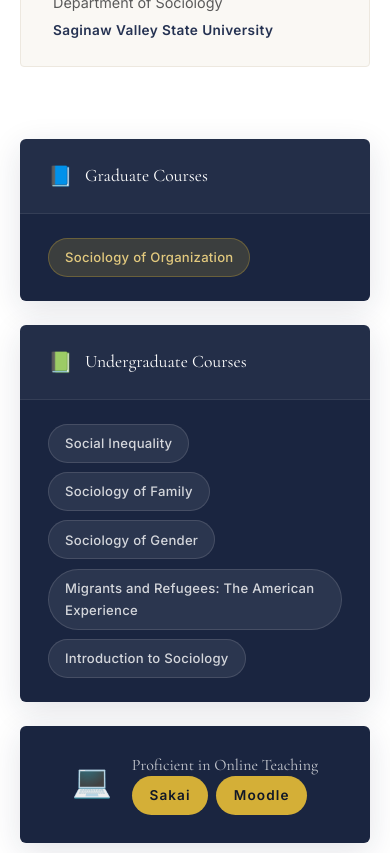
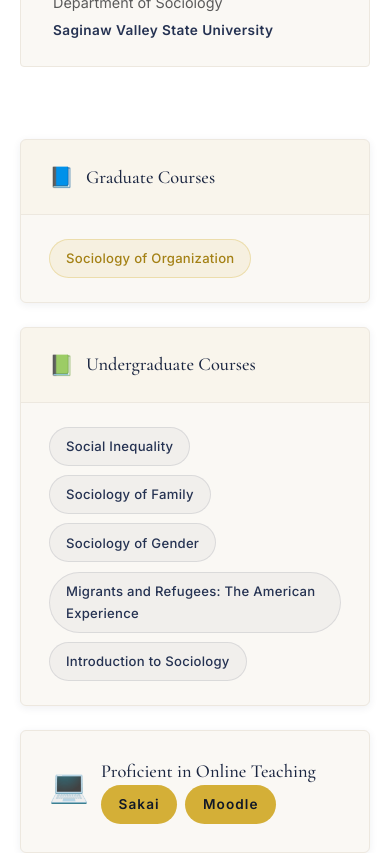
Before and after one commit to faxingberling1/manashi-ray, a Next.js app: page /about in a window 390 px wide. Shown: the part 3100-3953 px from the top of the page. Built offline with nearby package versions, Linux system fonts and the light colour scheme.

Commit message:
feat: add CSS module for Teaching component with responsive timeline and course card layouts

```diff
--- a/components/Teaching/Teaching.module.css
+++ b/components/Teaching/Teaching.module.css
@@ -153,10 +153,16 @@
 
 /* Course Cards */
 .courseCard {
-  background: var(--clr-navy);
+  background: var(--clr-ivory);
+  border: 1px solid var(--clr-cream);
   border-radius: 6px;
   overflow: hidden;
+  box-shadow: var(--shadow-sm);
+  transition: box-shadow var(--transition), border-color var(--transition);
+}
+.courseCard:hover {
   box-shadow: var(--shadow-md);
+  border-color: rgba(212, 175, 55, 0.35);
 }
 
 .courseCardHeader {
@@ -164,15 +170,15 @@
   align-items: center;
   gap: 0.75rem;
   padding: 1.25rem 1.75rem;
-  border-bottom: 1px solid rgba(255,255,255,.08);
-  background: rgba(255,255,255,.04);
+  border-bottom: 1px solid var(--clr-cream);
+  background: rgba(212, 175, 55, 0.04);
 }
 .courseCardIcon { font-size: 1.25rem; }
 .courseCardTitle {
   font-family: var(--ff-display);
-  font-size: 1.1rem;
-  color: #fff;
-  font-weight: 400;
+  font-size: 1.15rem;
+  color: var(--clr-navy);
+  font-weight: 500;
 }
 
 .tags {
@@ -187,47 +193,55 @@
   border-radius: 100px;
   font-size: 0.82rem;
   font-weight: 500;
-  background: rgba(255,255,255,.08);
-  color: rgba(255,255,255,.8);
-  border: 1px solid rgba(255,255,255,.12);
+  background: rgba(26, 37, 64, 0.04);
+  color: var(--clr-navy-mid);
+  border: 1px solid rgba(26, 37, 64, 0.1);
   letter-spacing: 0.02em;
   transition: all var(--transition);
 }
 .tag:hover {
-  background: rgba(255,255,255,.14);
-  color: #fff;
+  background: rgba(26, 37, 64, 0.08);
+  color: var(--clr-navy-deep);
+  border-color: var(--clr-navy);
 }
 
 .tagGold {
-  background: rgba(212, 175, 55, 0.18);
-  color: var(--clr-gold-light);
+  background: rgba(212, 175, 55, 0.1);
+  color: #a48115;
   border-color: rgba(212, 175, 55, 0.3);
 }
 .tagGold:hover {
-  background: rgba(212, 175, 55, 0.28);
-  color: #fff;
+  background: rgba(212, 175, 55, 0.2);
+  color: #8f6e0b;
+  border-color: var(--clr-gold);
 }
 
 /* Platform card */
 .platformCard {
-  background: var(--clr-navy);
+  background: var(--clr-ivory);
+  border: 1px solid var(--clr-cream);
   border-radius: 6px;
   padding: 1.75rem;
   display: flex;
   flex-direction: column;
-  gap: 1.25rem;
+  gap: 0.75rem;
+  box-shadow: var(--shadow-sm);
+  align-self: stretch;
+  justify-content: flex-start;
+  transition: box-shadow var(--transition), border-color var(--transition);
+}
+.platformCard:hover {
   box-shadow: var(--shadow-md);
-  align-self: stretch;
-  justify-content: center;
+  border-color: rgba(212, 175, 55, 0.35);
 }
 .platformIcon {
   font-size: 2rem;
 }
 .platformTitle {
   font-family: var(--ff-display);
-  font-size: 1rem;
-  font-weight: 400;
-  color: rgba(255,255,255,.75);
+  font-size: 1.15rem;
+  font-weight: 500;
+  color: var(--clr-navy);
   line-height: 1.4;
 }
 .platformTags {
@@ -243,6 +257,12 @@
   letter-spacing: 0.08em;
   background: var(--clr-gold);
   color: var(--clr-navy-deep);
+  transition: background var(--transition), transform var(--transition), box-shadow var(--transition);
+}
+.platformTag:hover {
+  background: var(--clr-gold-light);
+  transform: translateY(-2px);
+  box-shadow: 0 4px 12px rgba(212, 175, 55, 0.25);
 }
 
 @media (max-width: 1024px) {
```
